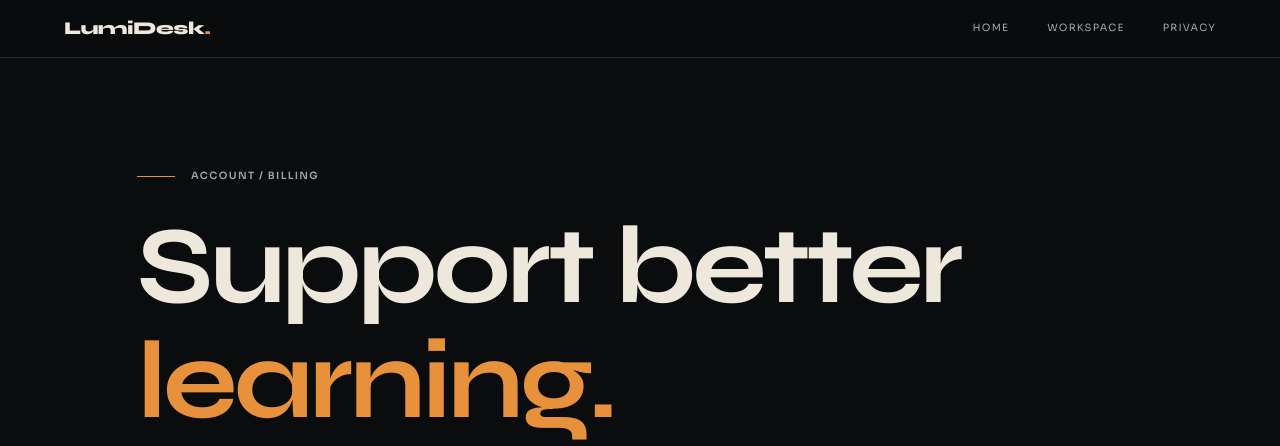
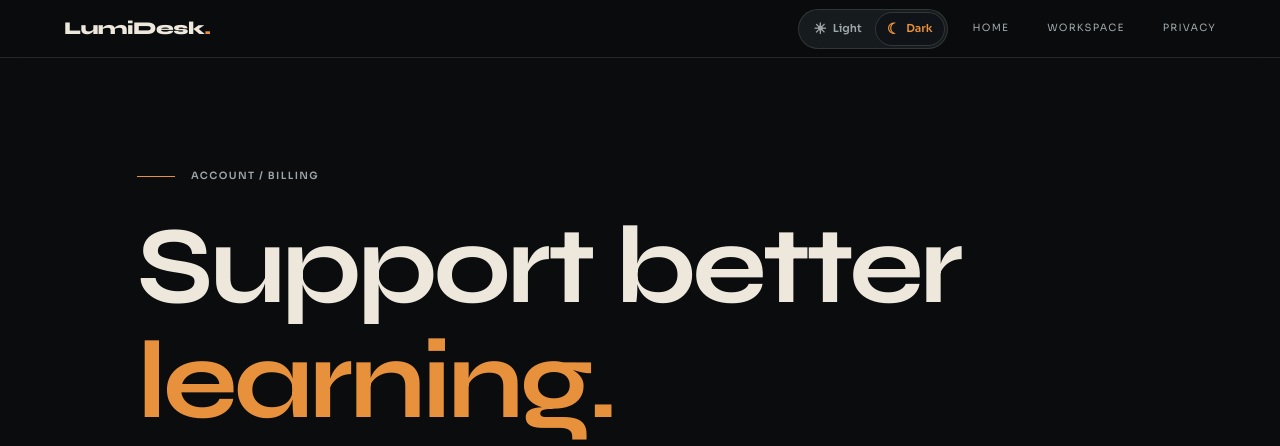
Before and after one commit to paladuguganeshnaidu/lumidesk-ai, a FastAPI app: page /billing in a window 1280 px wide. Shown: the top 446 px of the page. Run offline with FastAPI, Linux system fonts and the light colour scheme; some libraries are stand-ins or nearby versions.

Commit message:
ui: expose light/dark switch across LumiDesk and expand Visual Learning

```diff
--- a/app/templates/billing.html
+++ b/app/templates/billing.html
@@ -7,11 +7,12 @@
   <title>Billing · LumiDesk AI</title>
   <link rel="preconnect" href="https://fonts.googleapis.com">
   <link href="https://fonts.googleapis.com/css2?family=Sora:wght@400;500;600&family=Syne:wght@600;700;800&display=swap" rel="stylesheet">
-  <link rel="stylesheet" href="/static/billing.css?v=1">
+  <link rel="stylesheet" href="/static/billing.css?v=1"><link rel="stylesheet" href="/static/theme-switch.css?v=1"><script src="/static/theme-switch.js?v=1"></script>
 </head>
 <body data-csrf="{{ csrf }}" data-authenticated="{{ 'yes' if user else 'no' }}">
   <header class="billing-nav">
     <a class="wordmark" href="/">LumiDesk<span>.</span></a>
+    <div class="billing-theme-control"><div class="theme-picker" role="group" aria-label="Choose appearance"><button type="button" class="theme-option" data-theme-choice="light" aria-pressed="false" title="Light appearance"><span aria-hidden="true">☀</span><span>Light</span></button><button type="button" class="theme-option" data-theme-choice="dark" aria-pressed="true" title="Dark appearance"><span aria-hidden="true">☾</span><span>Dark</span></button></div></div>
     <nav aria-label="Billing navigation">
       <a href="/">Home</a>
       <a href="/app">Workspace</a>
```
